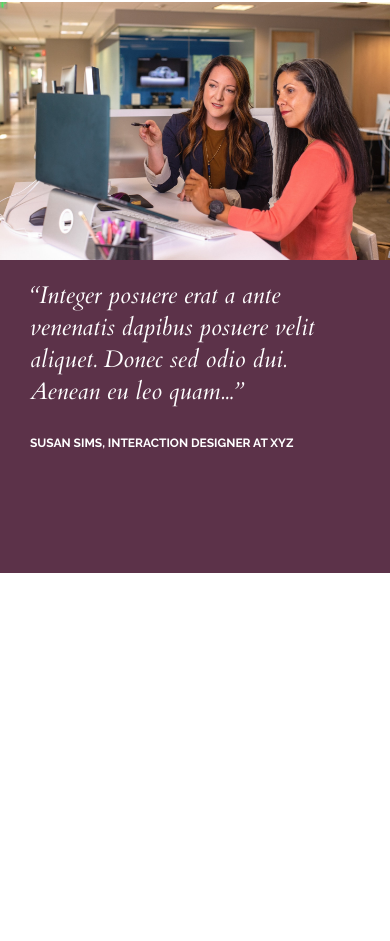
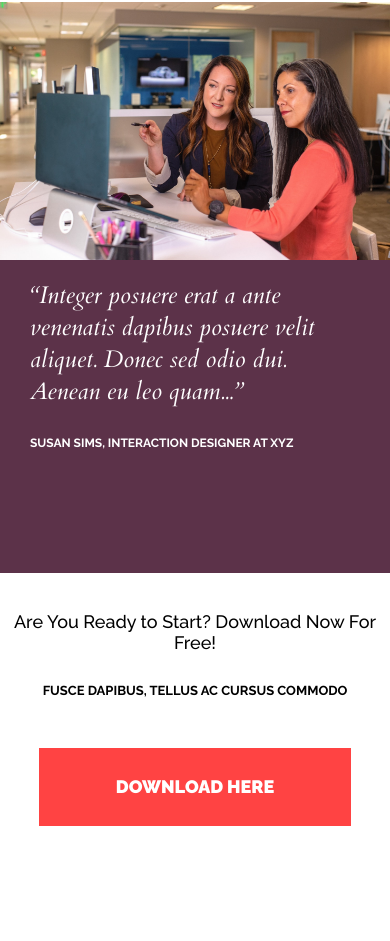
Before and after one commit to xJustNeko/active_box, a website built with Parcel: page index.html in a window 390 px wide. Shown: the part 6292-7233 px from the top of the page. Before the commit the page ends 6895 px from the top, so only its background shows below. Built offline with nearby package versions, Linux system fonts and the light colour scheme.

Commit message:
section 6+fixes of slider

```diff
--- a/index.html
+++ b/index.html
@@ -287,6 +287,19 @@
                 </div>
             </div>
     </section>
+    <section class="download">
+        <div class="download__container">
+            <div class="download__content">
+                <div class="download__title">
+                    <h2>Are You Ready to Start? Download Now For Free!</h2>
+                </div>
+                <div class="download__description">
+                    <h3>Fusce dapibus, tellus ac cursus commodo</h3>
+                </div>
+                <div class="download__button"> <button>DOWNLOAD HERE</button> </div>
+            </div>
+        </div>
+    </section>
 </body>
 
 </html>
--- a/index.less
+++ b/index.less
@@ -9,6 +9,7 @@
 @import "./styles/samples.less";
 @import "./styles/team.less";
 @import "./styles/slider.less";
+@import "./styles/download.less";
 
 body {
     font-family: @Raleway;
--- /dev/null
+++ b/styles/download.less
@@ -0,0 +1,84 @@
+.download {
+    margin-top: 110px;
+    @media screen and (max-width: 1040px) {
+        margin-top: 77px;
+    }
+    @media screen and (max-width: 600px) {
+        margin-top: 38px;
+    }
+    &__container {
+        margin: 0 auto;
+        text-align: center;
+    }
+    &__title {
+        padding-bottom: 30px;
+        h2 {
+            font-size: 30px;
+            font-weight: 500;
+            line-height: 35px;
+            color: @black;
+            @media screen and (max-width: 1040px) {
+                font-size: 24px;
+                line-height: 28px;
+            }
+            @media screen and (max-width: 600px) {
+                font-size: 18px;
+                line-height: 21px;
+            }
+        }
+    }
+    &__description {
+        padding: 0 10px;
+        h3 {
+            font-size: 18px;
+            font-weight: 700;
+            line-height: 21px;
+            text-transform: uppercase;
+            color: @black;
+            @media screen and (max-width: 1040px) {
+                font-size: 14px;
+                line-height: 17px;
+            }
+            @media screen and (max-width: 600px) {
+                font-size: 13px;
+                line-height: 15px;
+            }
+        }
+    }
+    &__button {
+        button {
+            width: 18%;
+            background: @red;
+            height: 78px;
+            font-size: 24px;
+            font-weight: 900;
+            line-height: 28px;
+            letter-spacing: 0em;
+            text-align: center;
+            color: @white;
+            border: 0px;
+            margin: 50px 0 115px 0;
+            @media screen and (max-width: 1800px) {
+                width: 25%;
+            }
+            @media screen and (max-width: 1400px) {
+                width: 30%;
+            }
+            @media screen and (max-width: 1200px) {
+                width: 40%;
+            }
+            @media screen and (max-width: 1040px) {
+                width: 50%;
+                font-size: 18px;
+            }
+            @media screen and (max-width: 700px) {
+                width: 80%;
+            }
+        }
+        :hover {
+            background-color: @red-active;
+            cursor: pointer;
+            transition: all 0.7s ease-in-out;
+        }
+    }
+}
--- a/styles/slider.less
+++ b/styles/slider.less
@@ -16,7 +16,9 @@
             width: 100%;
         }
         img {
+            width: 100%;
             min-height: 490px;
+            max-height: 741px;
             @media screen and (max-width: 1080px) {
                 min-height: 332px;
             }
--- a/styles/variables.less
+++ b/styles/variables.less
@@ -4,6 +4,7 @@
 @gray-saparator: #babbc5;
 @black: #000;
 @red: #ff4343;
+@red-active: #e71414;
 @purple: #5c3249;
 @Cardo: "Cardo", sans-serif;
 @Raleway: "Raleway", sans-serif;
```
Also changed, not shown: dist/index.html, index.css, 4 other files.
